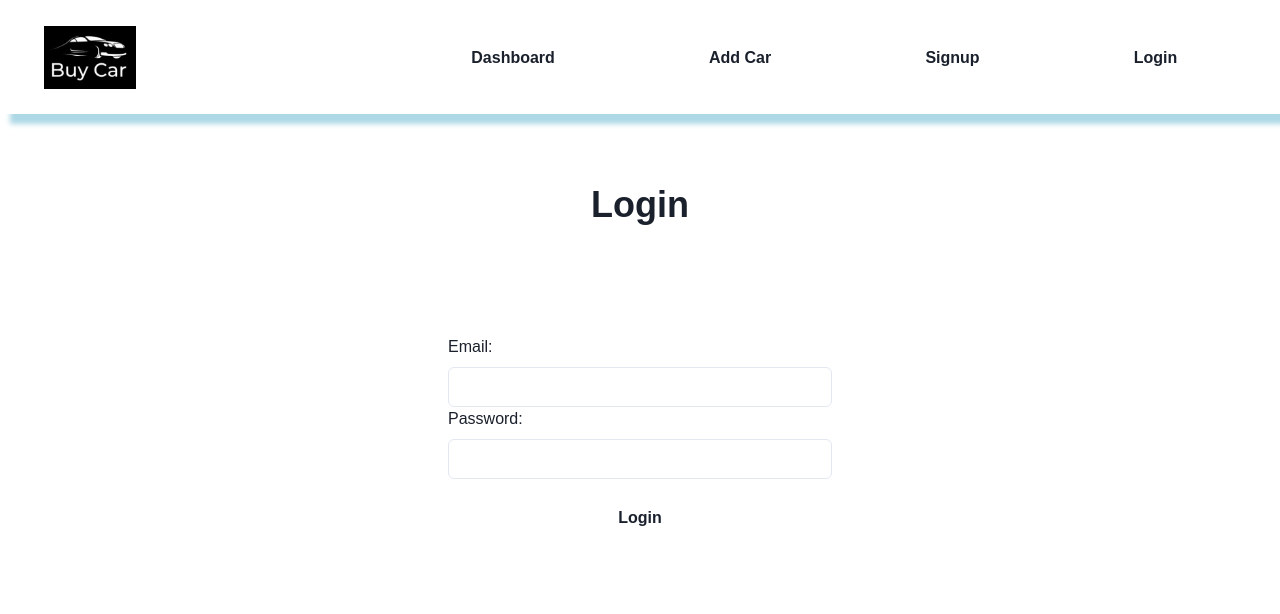
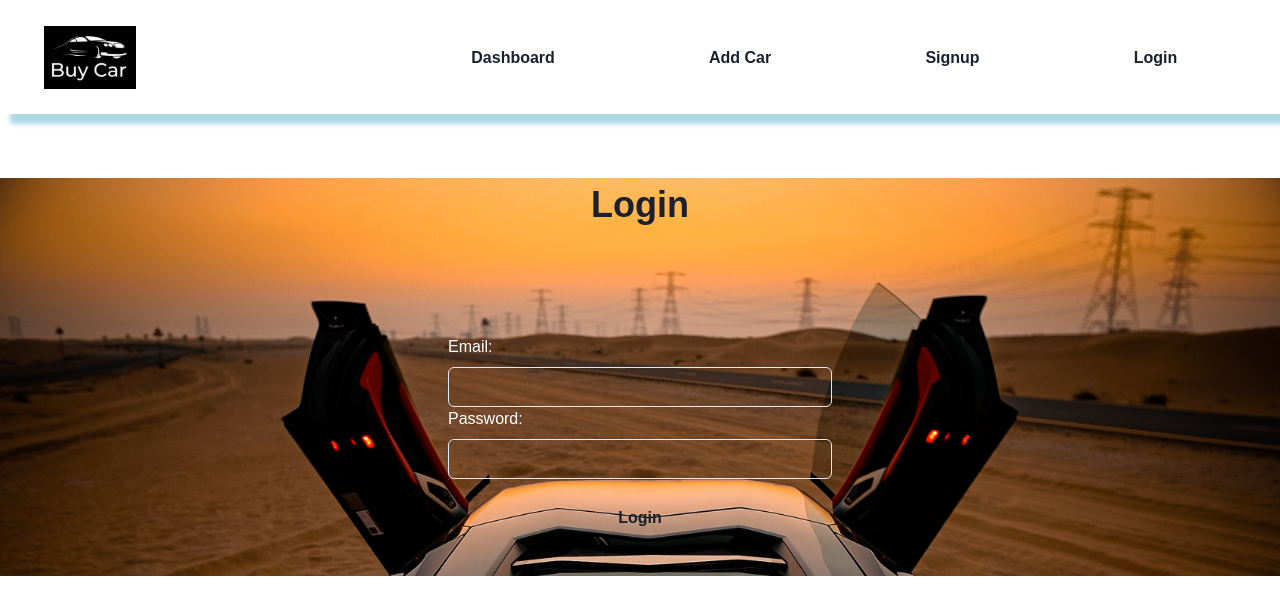
Before and after one commit to ram718/buy_cars, a React (Create React App) app in the folder frontend/: page /login in a window 1280 px wide. Shown: the top 614 px of the page. Built offline with nearby package versions, Linux system fonts and the light colour scheme.

Commit message:
Made changes to the description in car Details

```diff
--- a/frontend/src/Pages/Dashboard.jsx
+++ b/frontend/src/Pages/Dashboard.jsx
@@ -29,7 +29,6 @@ const Dashboard = () => {
   const [price, setPrice] = useState("");
   const [color, setColor] = useState("");
   const [mileage, setMileage] = useState("");
-  const [sortData, setSortData] = useState([]);
 
   const getOemData = () => {
     axios
@@ -293,8 +292,9 @@ const Dashboard = () => {
               boxShadow={"5px 5px 5px gray"}
               p="2%"
               height={"100%"}
+              key={e._id}
             >
-              <SingleCar key={e._id} {...e} />
+              <SingleCar {...e} />
               <Box
                 display="flex"
                 justifyContent={"space-evenly"}
--- a/frontend/src/Pages/Login.jsx
+++ b/frontend/src/Pages/Login.jsx
@@ -9,6 +9,7 @@ import {
 import { useState, useEffect } from "react";
 import axios from "axios";
 import { useNavigate } from "react-router-dom";
+import buyCars from "../Images/buyCars.jpg";
 
 const Login = () => {
   const [email, setEmail] = useState("");
@@ -34,19 +35,19 @@ const Login = () => {
   }, []);
 
   return (
-    <Box>
+    <Box bgImage={buyCars} bgSize="cover">
       <Text my={"5%"} fontSize={"4xl"} fontWeight="bold">
         Login
       </Text>
       <Box w="30%" margin={"auto"} py={"3%"}>
         <FormControl>
-          <FormLabel>Email:</FormLabel>
+          <FormLabel color={"white"}>Email:</FormLabel>
           <Input
             type={"text"}
             value={email}
             onChange={(e) => setEmail(e.target.value)}
           ></Input>
-          <FormLabel>Password:</FormLabel>
+          <FormLabel color={"white"}>Password:</FormLabel>
           <Input
             type={"password"}
             value={password}
--- a/frontend/src/Pages/Signup.jsx
+++ b/frontend/src/Pages/Signup.jsx
@@ -10,6 +10,7 @@ import {
 import { useState } from "react";
 import axios from "axios";
 import { useNavigate } from "react-router-dom";
+import buyCars from "../Images/buyCars.jpg";
 
 const Signup = () => {
   const [email, setEmail] = useState("");
@@ -36,19 +37,19 @@ const Signup = () => {
   }, []);
 
   return (
-    <Box>
+    <Box bgImage={buyCars} bgSize="cover">
       <Text my={"5%"} fontSize={"4xl"} fontWeight="bold">
         Signup
       </Text>
       <Box w="30%" margin={"auto"} py={"3%"}>
         <FormControl>
-          <FormLabel>Email:</FormLabel>
+          <FormLabel color={"white"}>Email:</FormLabel>
           <Input
             type={"text"}
             value={email}
             onChange={(e) => setEmail(e.target.value)}
           ></Input>
-          <FormLabel>Password:</FormLabel>
+          <FormLabel color={"white"}>Password:</FormLabel>
           <Input
             type={"password"}
             value={password}
```
Also changed, not shown: frontend/src/Components/CarDetails.jsx (+1 -1 lines), frontend/src/Images/buyCars.jpg (added), 1 other file (tests, documents, lock files or other folders).
